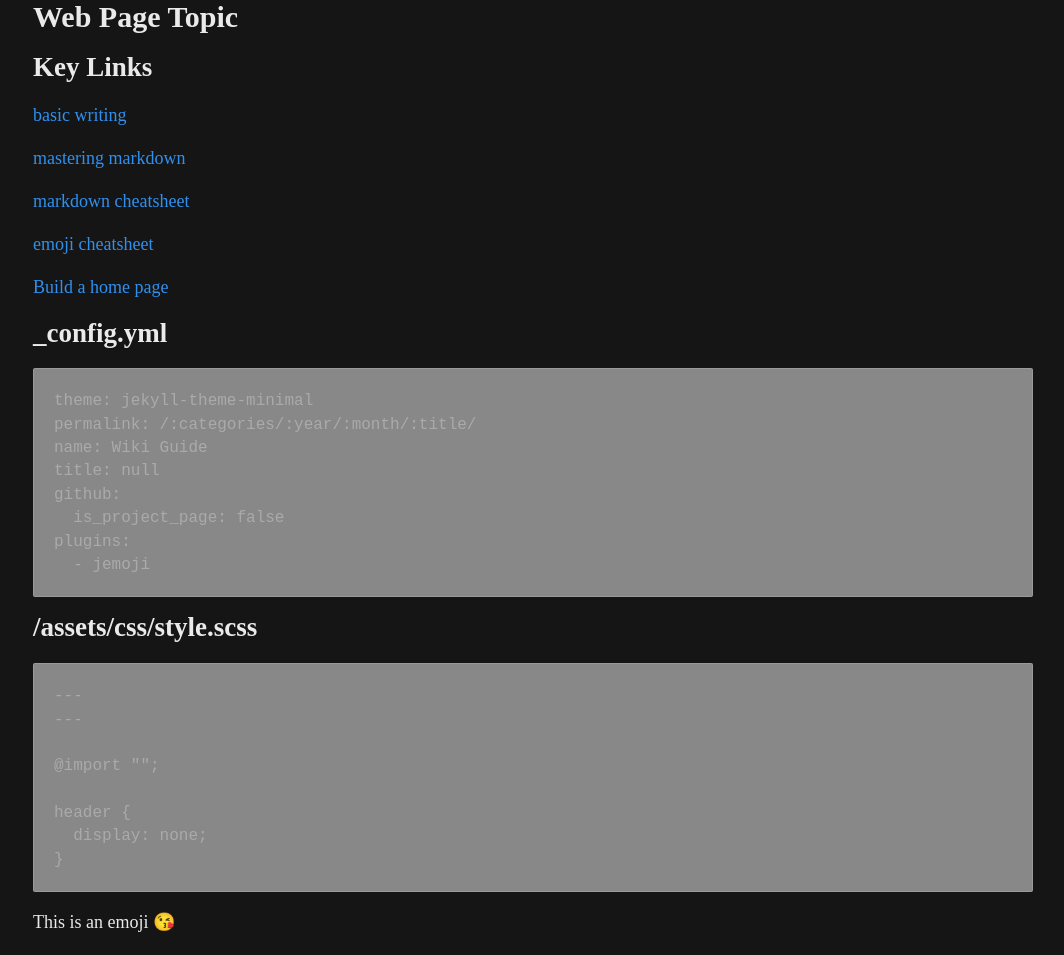
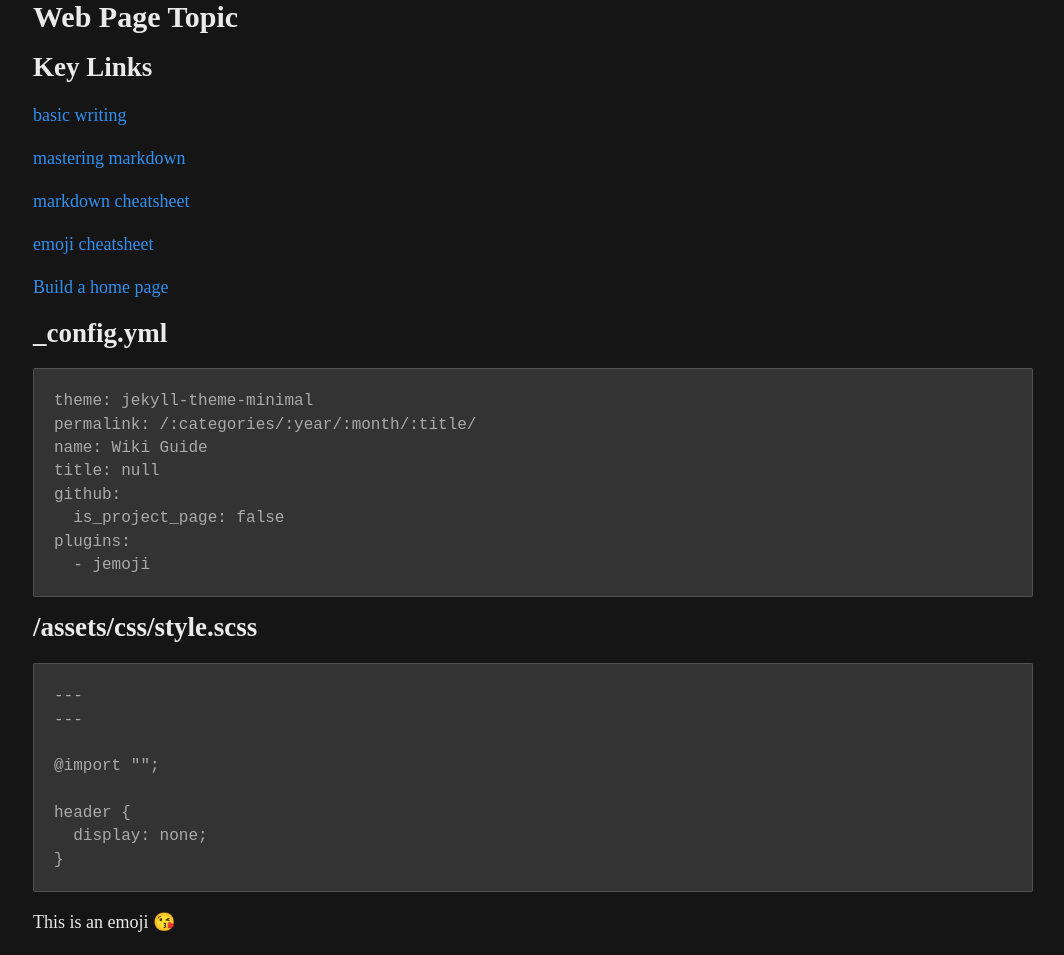
Before and after one commit to profphillips/wikibasics, a Jekyll site: the page built from index.md, in a window 1280 px wide. Shown: the whole page, without its empty margins (107-1171 px from the left). Built offline with Jekyll 4.4.1, drawn with Linux system fonts in a browser that asks for light colours; emoji names are drawn with the system emoji font; our own code applies the rules of GitHub Pages for plain Markdown files.

Commit message:
Update style.scss

```diff
--- a/assets/css/style.scss
+++ b/assets/css/style.scss
@@ -27,7 +27,7 @@ $light-background: #f2ece4;
 $light-text: #036;
 $dark-background: $body-background;
 $dark-text: $body-foreground;
-$pre-background: $grey !default;
+$pre-background: #333 !default;
 $pre-color: $silver-chalice !default;
 
 @mixin theme-colors($light-theme: true) {
```
